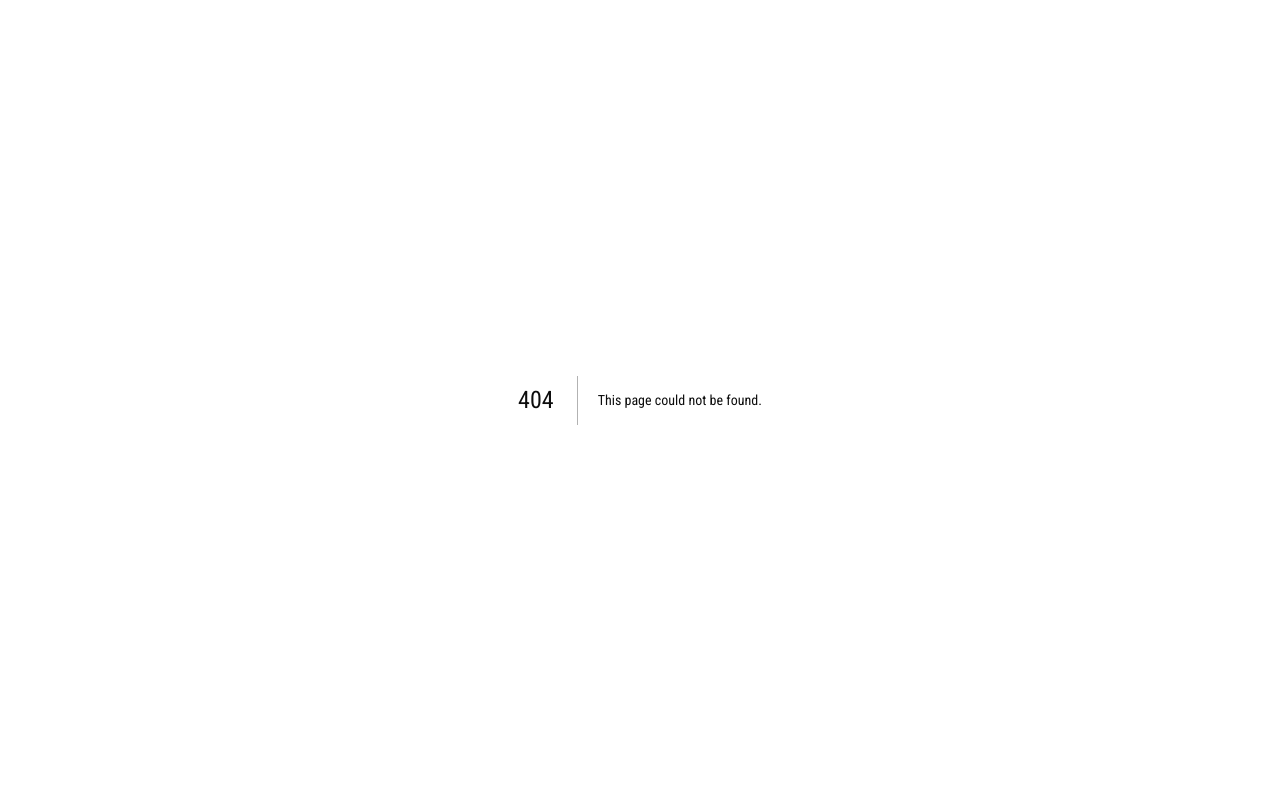
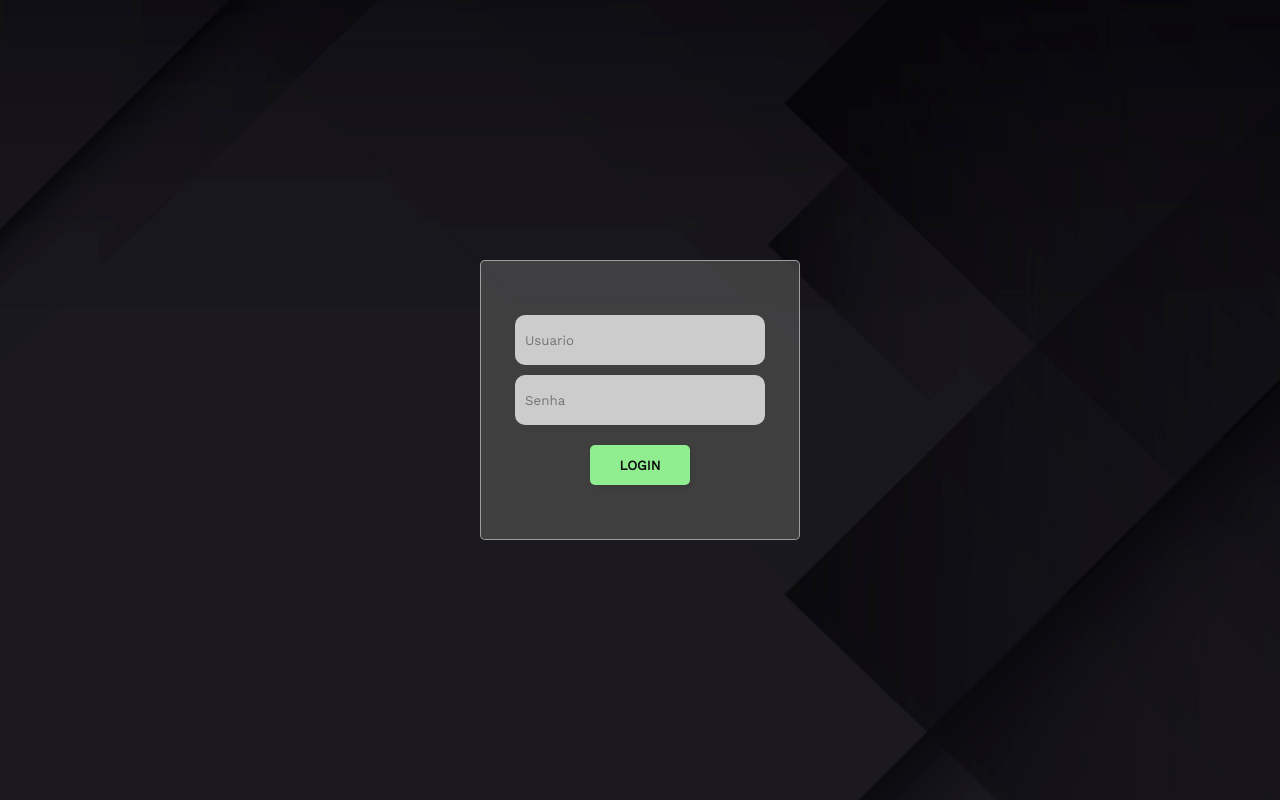
Before and after one commit to MoreiraAlex/AmorimDrywall, a Next.js app in the folder frontend/: page /auth in a window 1280 px wide. Before the commit this address had no page. Built offline with nearby package versions, Linux system fonts and the light colour scheme.

Commit message:
Adcionando pagina de login

```diff
--- /dev/null
+++ b/frontend/pages/auth.js
@@ -0,0 +1,21 @@
+import styles from '../styles/pages/Auth.module.css'
+
+
+export default function Auth() {
+  return (
+    <div className={styles.container}>
+        <div className={styles.content}>
+            {/* <h1>Login</h1> */}
+            <form>
+                <label>
+                    <input type='text' placeholder='Usuario' required></input>
+                </label>
+                <label>
+                    <input type='password' placeholder='Senha' required></input>
+                </label>
+                <button type='submit'>login</button>
+            </form>
+        </div>
+    </div>
+  )
+}
--- /dev/null
+++ b/frontend/styles/pages/Auth.module.css
@@ -0,0 +1,61 @@
+.container {
+    height: 100vh;
+    display: flex;
+    justify-content: center;
+    align-items: center;
+    background-image: url('../../public/backgroundCall.jpg');
+    background-position: center;
+    background-size: cover;
+    background-repeat: no-repeat;
+}
+
+.content {
+    height: 35vh;
+    width: 25vw;
+    min-width: 280px;
+    border: 1px solid hsl(0, 0%, 75%, 75%);
+    border-radius: 5px;
+    display: flex;
+    flex-direction: column;
+    justify-content: space-evenly;
+    align-items: center;
+    background-color:hsl(0, 0%, 30%, 75%);
+}
+
+.content form {
+    display: flex;
+    flex-direction: column;
+    align-items: center;
+    gap: 10px;
+}
+
+.content form input{
+    height: 50px;
+    width: 250px;
+    border-radius: 10px;
+    border: none;
+    background-color: hsl(0, 0%, 80%);
+    outline: none;
+    padding-left: 10px;
+}
+
+.content form button {
+    height: 40px;
+    width: 100px;
+    border-radius: 5px;
+    border: none;
+    background-color: lightgreen;
+    box-shadow: 2px 2px 5px hsl(0, 0%, 0%, 10%);
+    text-transform: uppercase;
+    font-weight: bold;
+    margin-top: 10px;
+}
+
+.content form button:hover {
+    background-color: hsl(120, 73%, 75%, 75%);
+    cursor: pointer;
+}
+
+.content form button:active{
+    box-shadow: 1px 1px 2px hsl(0, 0%, 0%, 10%);
+}
```
